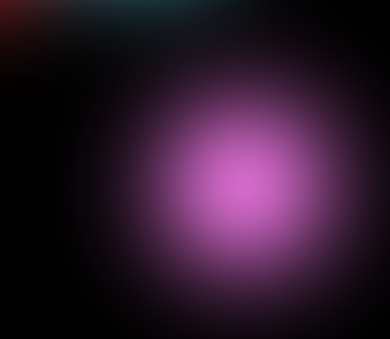
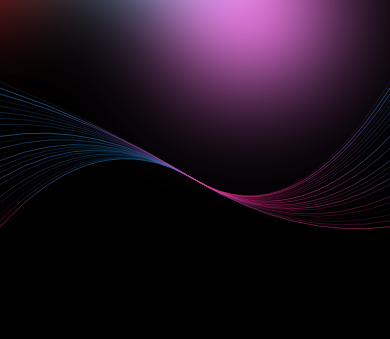
Before and after one commit to AliMousa27/website, a Vue app: page / in a window 390 px wide. Shown: the part 834-1173 px from the top of the page. Built offline with nearby package versions, Linux system fonts and the light colour scheme; what vue3-typed-js would draw is missing.

Commit message:
made curve more resposnive

```diff
--- a/src/components/bubbles_background.vue
+++ b/src/components/bubbles_background.vue
@@ -25,12 +25,22 @@
     </div>
 
     <PageCurve />
-    <!--<div class="projects_container">
-      <ul class="projects_list">
-        <ProjectCard />
-        <ProjectCard />
-        <ProjectCard />
-      </ul>
+    <!--
+    <div class="container projects_container">
+      <div class="row">
+        <div
+          class="col border border-primary mb-3 p-3"
+          style="display: flex; flex-direction: row"
+        >
+          <ProjectCard></ProjectCard>
+        </div>
+      </div>
+      <div class="row">
+        <div class="col border border-primary mb-3 p-3">Row 2</div>
+      </div>
+      <div class="row">
+        <div class="col border border-primary mb-3 p-3">Row 3</div>
+      </div>
     </div>-->
   </div>
 </template>
@@ -75,6 +85,23 @@ export default {
 };
 </script>
 <style scoped>
+@media (max-width: 800px) {
+  .circle2 {
+    left: calc(50% - 80% / 1.1) !important;
+  }
+  .circle3 {
+    left: calc(50% - 80% / 6) !important;
+    transform-origin: 1% !important;
+  }
+  .circle4 {
+    left: calc(50% - 80% / 6) !important;
+    transform-origin: 1% !important;
+  }
+  .gap_circle {
+    transform: translate(30%, -10%) !important;
+  }
+}
+
 @media (max-width: 1000px) {
   .circle2 {
     left: calc(50% - 80% / 1.1) !important;
@@ -88,7 +115,9 @@ export default {
     transform-origin: 1% !important;
   }
   .gap_circle {
-    left: calc(50% - 80% / 1.1) !important;
+    transform-origin: calc(25%-500px) !important;
+    top: calc(50% - 60% + 350px) !important;
+    left: calc(50% - 80% + 35vw) !important;
   }
 }
 
@@ -103,9 +132,16 @@ export default {
   }
 
   .gap_circle {
+    transform-origin: calc(20%) !important;
+    top: calc(50% - 80% /- 100px) !important;
+    left: calc(50% - 80% + 35vw) !important;
+  }
+}
+@media (max-width: 1500px) {
+  .gap_circle {
     transform-origin: calc(50% + 200px) !important;
-    top: calc(50% - 80% /+ 700px) !important;
-    left: calc(50% - 80% + 35vw) !important;
+    top: 50% !important;
+    left: calc(50% - 80% + 30vw) !important;
   }
 }
 
@@ -233,7 +269,7 @@ export default {
   top: calc(50% - 80% / 2 + 600px);
   left: calc(50% - 80% / 2 + 200px);
   transform-origin: calc(50% + 300px);
-  animation: 40s ease infinite rotate_circle;
+  animation: 30s ease infinite rotate_circle;
 }
 
 .circle5 {
@@ -261,17 +297,10 @@ export default {
 }
 
 .projects_container {
-  transform: translateY(-40%);
-  height: fit-content;
-  width: 100vw;
+  position: relative;
+  transform: translateY(calc(-25vw));
   z-index: -1;
   background: black;
-  display: flex;
-  justify-content: center;
-  align-items: center;
-  display: flex;
-  min-height: 100vh;
-  align-content: center;
 }
 
 .projects_list {
--- a/src/components/curve.vue
+++ b/src/components/curve.vue
@@ -147,9 +147,40 @@ export default {
 </script>
 
 <style scoped>
+/* smaller than 1000 */
+@media (max-width: 1400px) {
+  .curve {
+    transform: translateY(-28vw) !important;
+  }
+}
+@media (max-width: 1600px) {
+  .curve {
+    transform: translateY(-28vw) !important;
+  }
+}
+@media (max-width: 1200px) {
+  .curve {
+    transform: translateY(-40vw) !important;
+  }
+}
+@media (max-width: 1000px) {
+  .curve {
+    transform: translateY(-65vw) !important;
+  }
+}
+@media (max-width: 786px) {
+  .curve {
+    transform: translateY(-68vw) !important;
+  }
+}
+@media (max-width: 786px) {
+  .curve {
+    transform: translateY(-100vw) !important;
+  }
+}
 .curve {
   scale: scale(0.6);
-  transform: translateY(-37%);
+  transform: translateY(-20vw);
   position: relative;
   width: 100%;
 }
```
Also changed, not shown: src/components/carousel.vue (+11 -6 lines), src/components/project_card.vue (+5 -8 lines).
